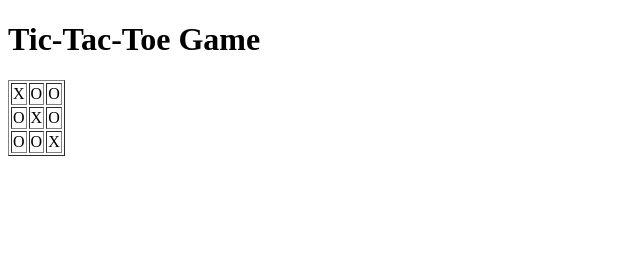
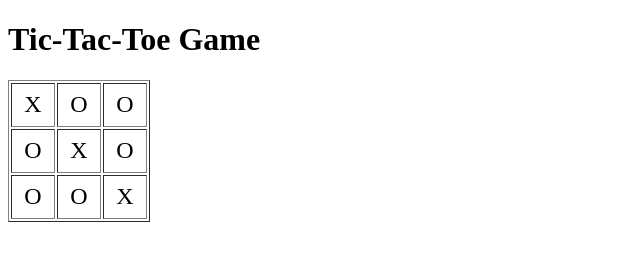
Before and after one commit to Moustachi/tictactoe, a plain HTML site: page index.html in a window 1280 px wide. Shown: the whole page, without its empty margins (0-640 px from the left). Drawn offline with Linux system fonts and the light colour scheme.

Commit message:
styled the game board

```diff
--- a/index.html
+++ b/index.html
@@ -3,24 +3,32 @@
 <head>
 	<meta charset="UTF-8">
 	<title>Tic-Tac-Toe</title>
+	<style type="text/css">
+		.square {
+			width: 40px;
+			height: 40px;
+			text-align: center;
+			font-size: 18pt;
+		}
+	</style>
 </head>
 <body>
 	<h1>Tic-Tac-Toe Game</h1>
 	<table border="1">
 		<tr>
-			<td>X</td>
-			<td>O</td>
-			<td>O</td>
+			<td class="square">X</td>
+			<td class="square">O</td>
+			<td class="square">O</td>
 		</tr>
 		<tr>
-			<td>O</td>
-			<td>X</td>
-			<td>O</td>
+			<td class="square">O</td>
+			<td class="square">X</td>
+			<td class="square">O</td>
 		</tr>
 		<tr>
-			<td>O</td>
-			<td>O</td>
-			<td>X</td>
+			<td class="square">O</td>
+			<td class="square">O</td>
+			<td class="square">X</td>
 		</tr>
 	</table>
 </body>
```
